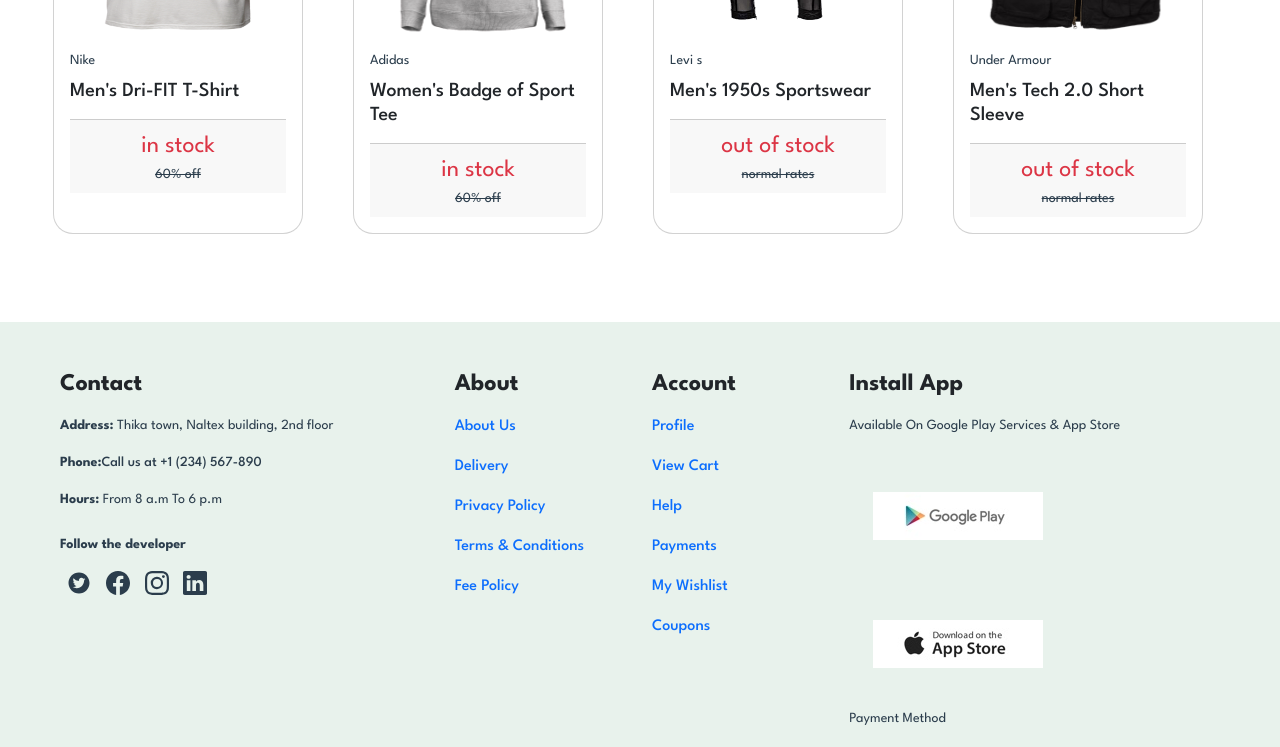
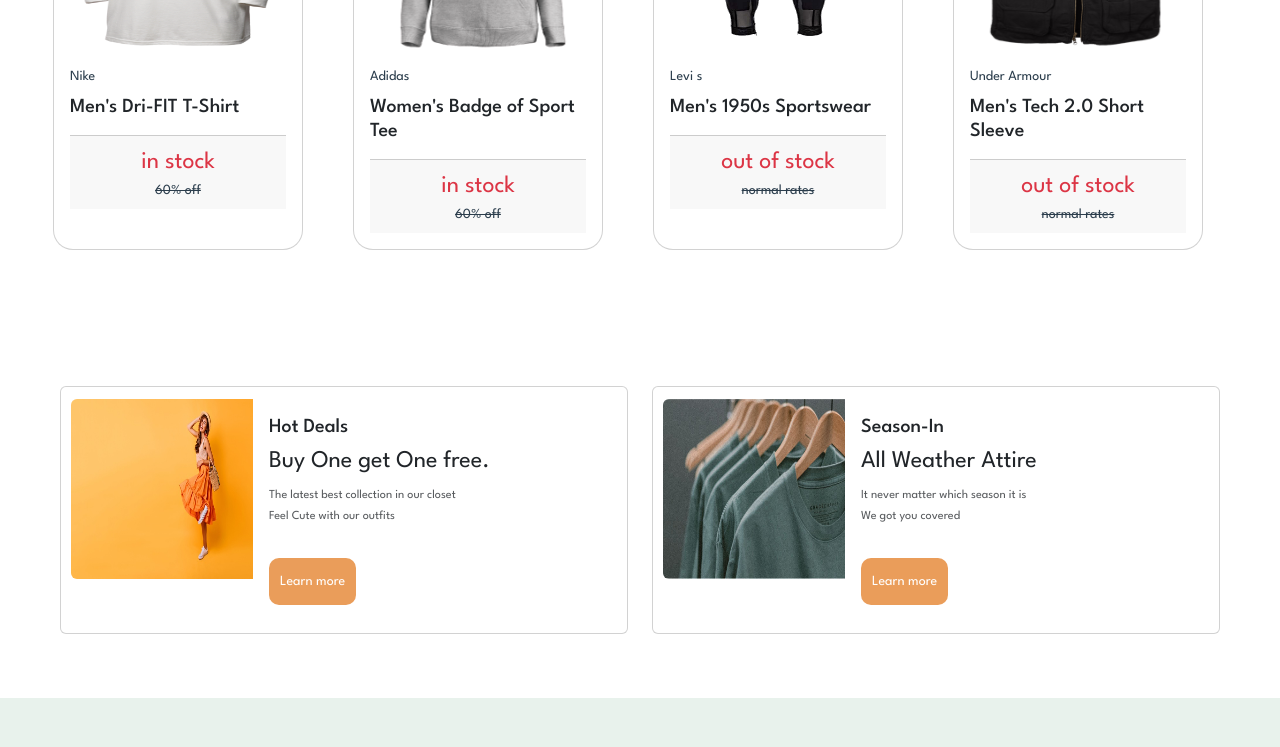
Before and after one commit to tejasvi8686/React_Ecommerce_Application, a React (Vite) app: page / in a window 1280 px wide. Shown: the part 2000-2747 px from the top of the page. Built offline with nearby package versions, Linux system fonts and the light colour scheme.

Commit message:
added deals

```diff
--- a/src/App.css
+++ b/src/App.css
@@ -216,3 +216,25 @@
 .new-products .card span{
   color: var(--darken);
 }
+
+.hot-deals .card{
+  padding: 12px 10px;
+}
+
+.hot-deals .card img{
+  min-height: 180px;
+  justify-content: center;
+}
+
+.hot-deals button{
+  color: white;
+  background-color: var(--darker);
+  transition: 0.5s;
+  border:  1px solid transparent;
+}
+
+.hot-deals button:hover{
+  background: transparent;
+  color: var(--search);
+  border: 1px solid var(--darker);
+}
--- a/src/pages/home.jsx
+++ b/src/pages/home.jsx
@@ -3,8 +3,8 @@
 import { Link } from "react-router-dom";
 import Featuredproducts from "../components/featuredproducts";
 import Newarrivals from '../components/newarrivals'
-//import banner from '../assets/images/banner/b17.jpg'
-//import banner1 from '../assets/images/banner/b10.jpg'
+import banner from '../assets/images/banner/b17.jpg'
+import banner1 from '../assets/images/banner/b10.jpg'
 //import blog1 from '../assets/images/blog/blog-1.jpg'
 //import blog2 from '../assets/images/blog/blog-2.jpg'
 //import blog3 from '../assets/images/blog/blog-3.jpg'
@@ -15,7 +15,7 @@
 const home = () => {
   return (
     <div>
-      <section className="banner">
+      <section className="banner mb-3">
         <div className="container-xxl">
           <div className="row">
             <div className="banner-details p-5 d-flex flex-column align-items-start justify-content-center">
@@ -71,6 +71,54 @@
       </div>
     </div>
   </section>
+
+  <section className="hot-deals p-5 d-flex flex-column flex-md-row justify-content-center align-items-center align-items-md-start">
+    <div className="container-xxl">
+      <div className="row">
+        <div className="col-md-6 d-flex">
+                  <div className="card m-auto mb-3">
+            <div className="row g-0">
+              <div className="col-md-4">
+                <img src={banner} className="img-fluid rounded-start" alt="..." />
+              </div>
+              <div className="col-md-8">
+                <div className="card-body">
+                  <h5 className="card-title">Hot Deals</h5>
+                  <h2 className="card-text mb-2">Buy One get One free.</h2>
+                  <p className="card-text mb-2"><small className="text-body-secondary">The latest best collection in our closet <br />Feel Cute with our outfits</small></p>
+                  <Link to='blog'>
+                  <button className='mt-4'>Learn more</button>
+                  </Link>
+                </div>
+              </div>
+            </div>
+          </div>
+
+        </div>
+
+        <div className="col-md-6 d-flex">
+                  <div className="card mb-3">
+            <div className="row g-0">
+              <div className="col-md-4">
+                <img src={banner1} className="img-fluid rounded-start" alt="..." />
+              </div>
+              <div className="col-md-8">
+                <div className="card-body">
+                  <h5 className="card-title">Season-In</h5>
+                  <h2 className="card-text mb-2">All Weather Attire</h2>
+                  <p className="card-text mb-2"><small className="text-body-secondary">It never matter which season it is <br />We got you covered</small></p>
+                  <Link to='blog'>
+                  <button className='mt-4'>Learn more</button>
+                  </Link>
+                </div>
+              </div>
+            </div>
+          </div>
+
+        </div>
+      </div>
+    </div>
+  </section>
     </div>
   );
 };
```
